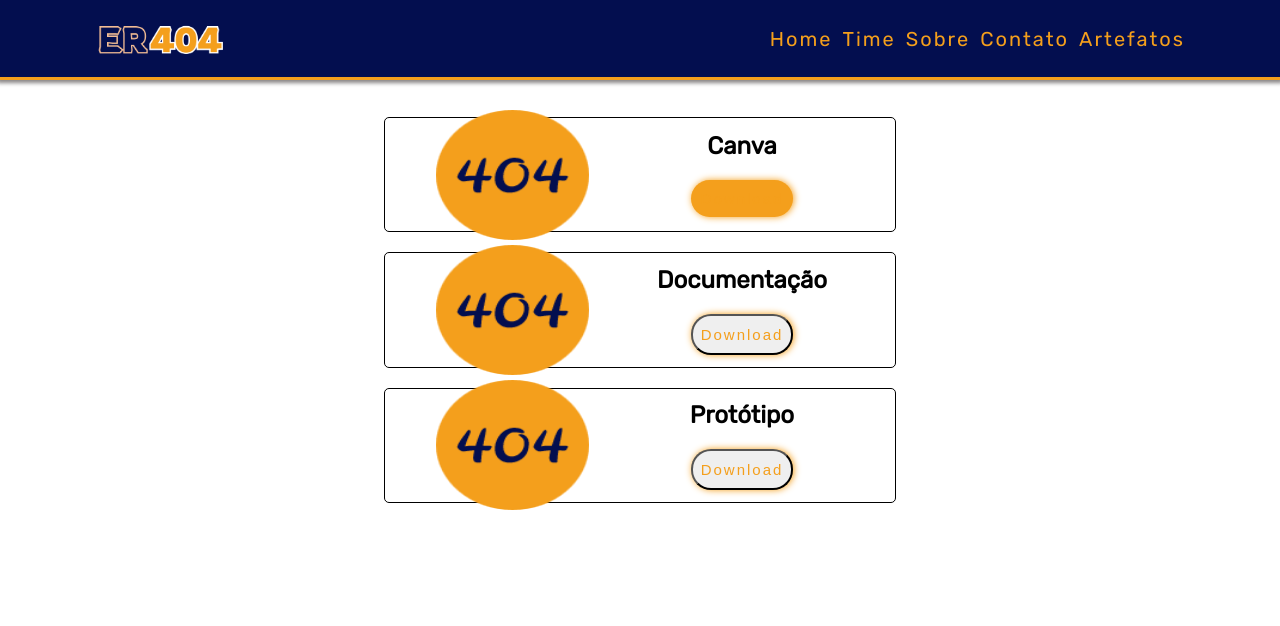
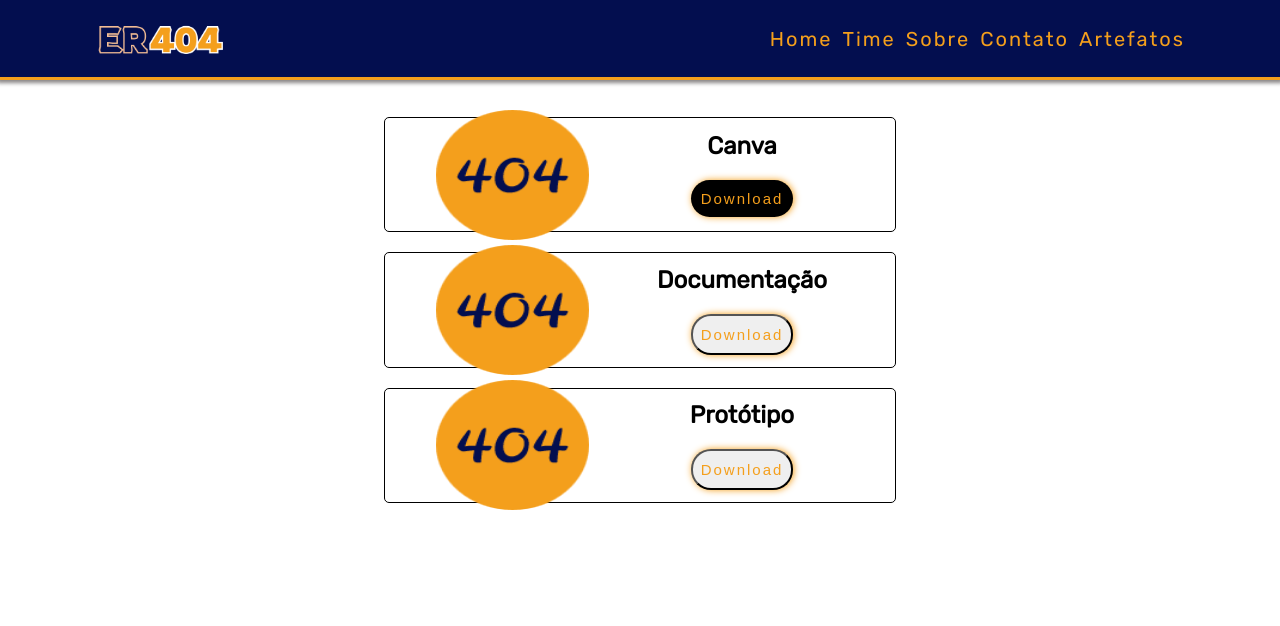
Before and after one commit to Lucas-Braga04/siteER404, a website: page paginaDownloads.html in a window 1280 px wide. In both pictures the pointer is over the button 742 px from the left and 198 px from the top of the page. Shown: the top 626 px of the page. Drawn offline with Linux system fonts and the light colour scheme.

Commit message:
download css

```diff
--- a/CSS/CSS-DOWNLOADS/main.css
+++ b/CSS/CSS-DOWNLOADS/main.css
@@ -68,5 +68,5 @@
     transition: all 1.3s ease;
     border: none;
     color: #030E4F;
-    background-color: #F49F1C;
+    background-color: #000000;
 }
```
